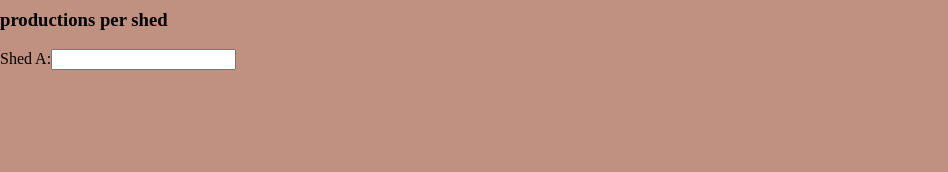
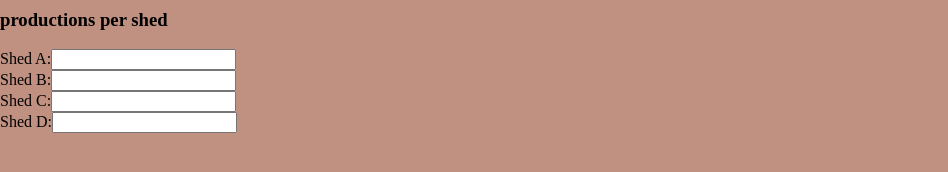
Before and after one commit to marykamau2/Dairy-Business, a plain HTML site: page index.html in a window 1280 px wide. Shown: the part 296-468 px from the top of the page, without its empty margins (0-948 px from the left). Drawn offline with Linux system fonts and the light colour scheme.

Commit message:
added first sheds

```diff
--- a/index.html
+++ b/index.html
@@ -21,6 +21,10 @@
 <h3 id="milk">productions per shed </h3>
 <form>
     Shed A:<input type="number" name="shed" value="" /><br>
+    Shed B:<input type="number" name="shed" value="" /><br>
+    Shed C:<input type="number" name="shed" value="" /><br>
+    Shed D:<input type="number" name="shed" value="" /><br>
+
 </form>
 
     </div>
```
